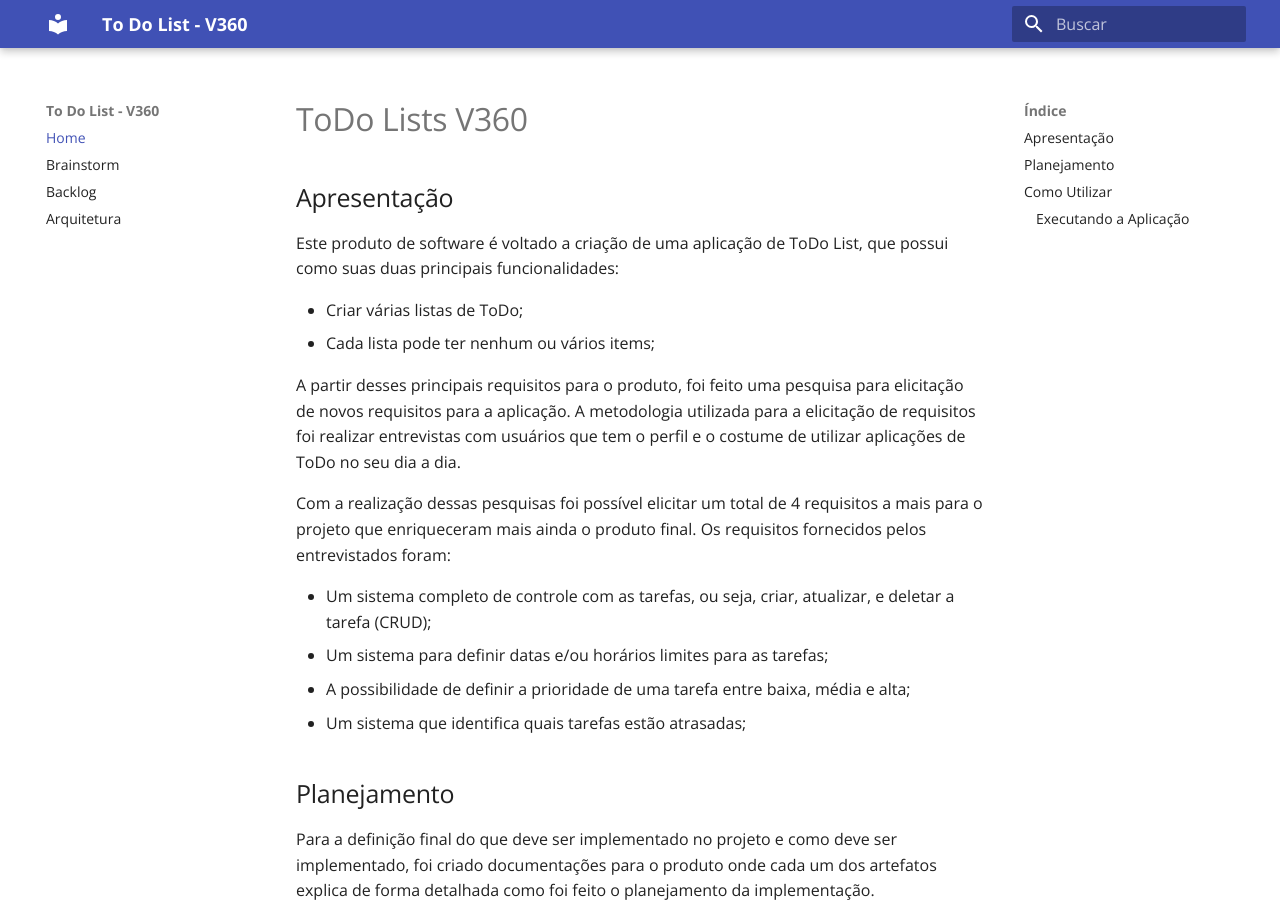
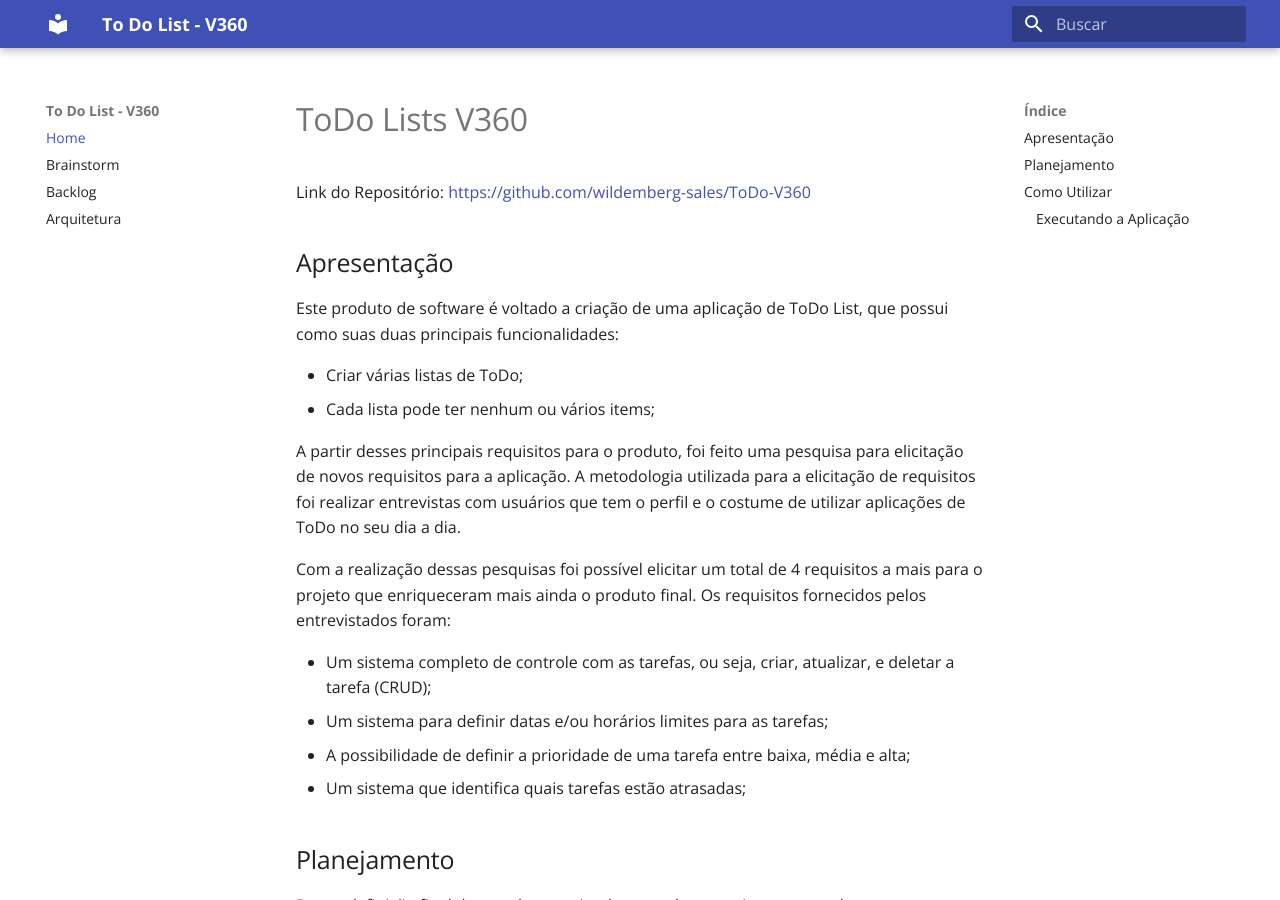
Before and after one commit to wildemberg-sales/ToDo-V360, an MkDocs documentation site: the page built from docs/index.md, in a window 1280 px wide and 900 px high. Built offline with MkDocs 1.6.1 and Material for MkDocs 9.7.7, drawn with Linux system fonts in a browser that asks for light colours; some web fonts are replaced.

Commit message:
Adicionando link do repo da documentação

```diff
--- a/docs/index.md
+++ b/docs/index.md
@@ -1,4 +1,6 @@
 # ToDo Lists V360
+
+Link do Repositório: [https://github.com/wildemberg-sales/ToDo-V360](https://github.com/wildemberg-sales/ToDo-V360)
 
 ## Apresentação
 Este produto de software é voltado a criação de uma aplicação de ToDo List, que possui como suas duas principais funcionalidades:
```
Also changed, not shown: README.md (+2 -0 lines).
